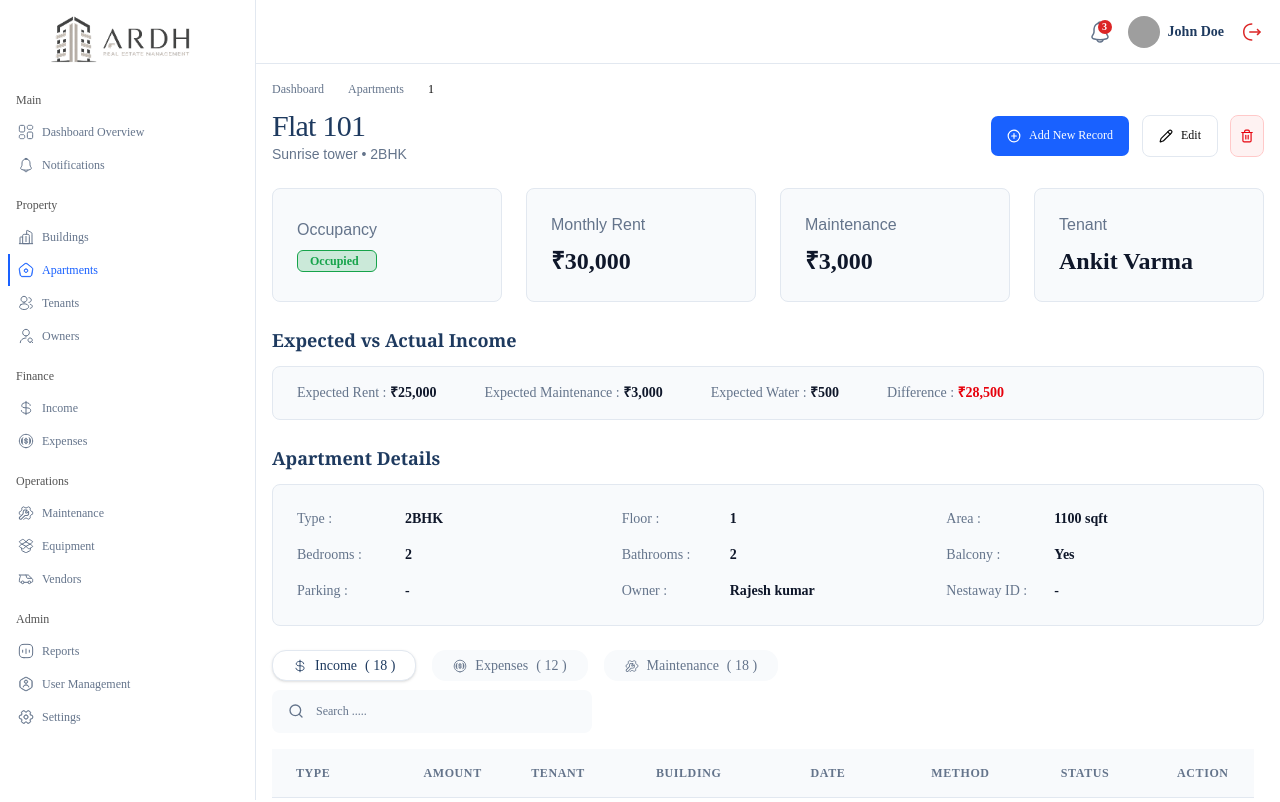
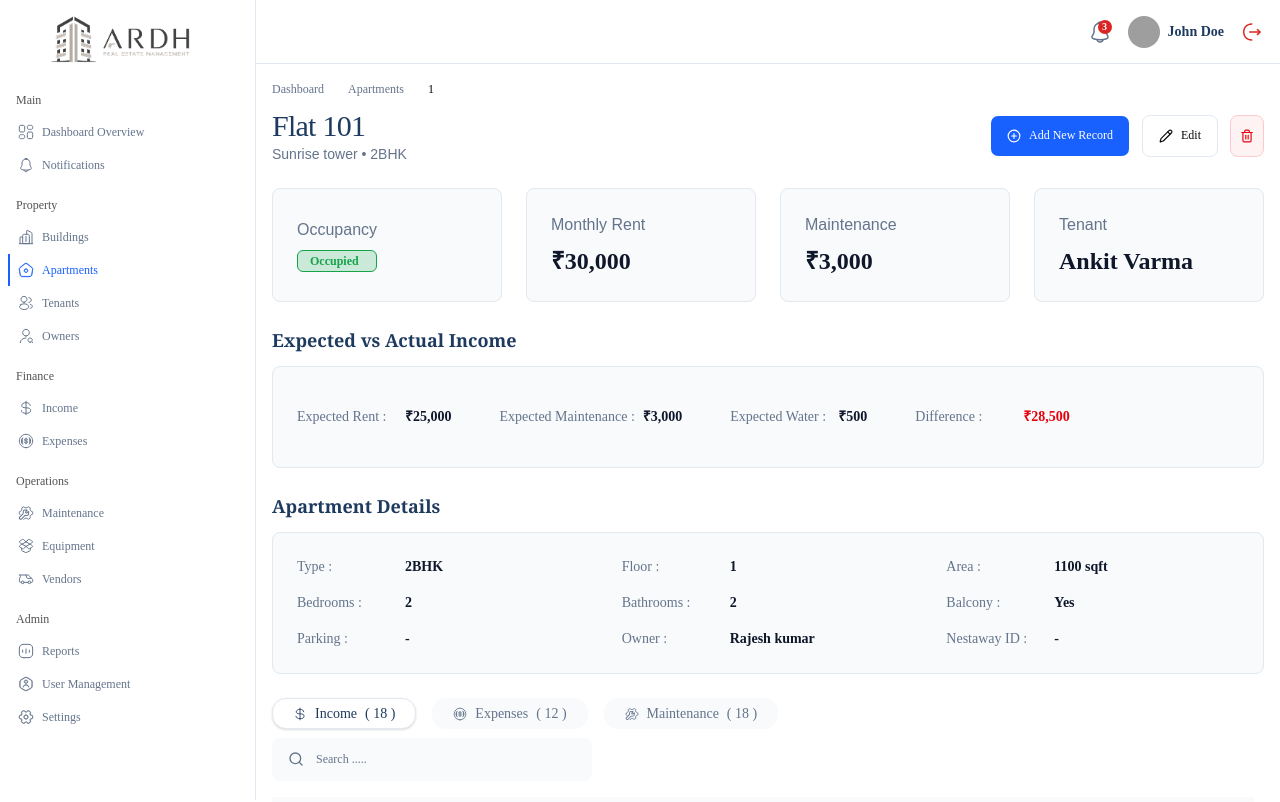
Before and after one commit to ArunRoy404/ardh-frontend, a React (Vite) app: page /apartments/1 in a window 1280 px wide. Shown: the top 802 px of the page. Built offline with nearby package versions, Linux system fonts and the light colour scheme; grey boxes are pictures that could not be loaded; some icons are missing.

Commit message:
feat: add reusable CommonDetailCard and CommonDetailLabel components with implementation in apartment and building details views

```diff
--- a/src/components/ApartmentDetails/ApartmentDetailsInfo.jsx
+++ b/src/components/ApartmentDetails/ApartmentDetailsInfo.jsx
@@ -1,62 +1,30 @@
-import React from "react"
-import DetailCard from "@/components/shared/DetailCard/DetailCard"
+import CommonDetailCard from "@/components/shared/DetailCard/CommonDetailCard"
+import CommonDetailLabel from "@/components/shared/DetailCard/CommonDetailLabel"
 
 const ApartmentDetailsInfo = ({ details }) => {
   return (
-    <div className="space-y-3">
-      <h3 className="text-lg font-bold text-primary font-serif">
-        Apartment Details
-      </h3>
-      <DetailCard className="grid grid-cols-1 md:grid-cols-3 gap-y-4 gap-x-8 text-sm">
+    <CommonDetailCard title="Apartment Details" cardClassName="text-sm">
+      <div className="grid grid-cols-1 md:grid-cols-3 gap-y-4 gap-x-8">
         {/* Column 1 */}
         <div className="space-y-4">
-          <div className="flex items-center gap-2">
-            <span className="text-dark-gray font-normal min-w-[100px]">Type :</span>
-            <span className="text-dark-accent font-semibold">{details.type}</span>
-          </div>
-          <div className="flex items-center gap-2">
-            <span className="text-dark-gray font-normal min-w-[100px]">Bedrooms :</span>
-            <span className="text-dark-accent font-semibold">{details.bedrooms}</span>
-          </div>
-          <div className="flex items-center gap-2">
-            <span className="text-dark-gray font-normal min-w-[100px]">Parking :</span>
-            <span className="text-dark-accent font-semibold">{details.parking}</span>
-          </div>
+          <CommonDetailLabel label="Type" value={details.type} />
+          <CommonDetailLabel label="Bedrooms" value={details.bedrooms} />
+          <CommonDetailLabel label="Parking" value={details.parking} />
         </div>
-
         {/* Column 2 */}
         <div className="space-y-4">
-          <div className="flex items-center gap-2">
-            <span className="text-dark-gray font-normal min-w-[100px]">Floor :</span>
-            <span className="text-dark-accent font-semibold">{details.floor}</span>
-          </div>
-          <div className="flex items-center gap-2">
-            <span className="text-dark-gray font-normal min-w-[100px]">Bathrooms :</span>
-            <span className="text-dark-accent font-semibold">{details.bathrooms}</span>
-          </div>
-          <div className="flex items-center gap-2">
-            <span className="text-dark-gray font-normal min-w-[100px]">Owner :</span>
-            <span className="text-dark-accent font-semibold">{details.owner}</span>
-          </div>
+          <CommonDetailLabel label="Floor" value={details.floor} />
+          <CommonDetailLabel label="Bathrooms" value={details.bathrooms} />
+          <CommonDetailLabel label="Owner" value={details.owner} />
         </div>
-
         {/* Column 3 */}
         <div className="space-y-4">
-          <div className="flex items-center gap-2">
-            <span className="text-dark-gray font-normal min-w-[100px]">Area :</span>
-            <span className="text-dark-accent font-semibold">{details.area}</span>
-          </div>
-          <div className="flex items-center gap-2">
-            <span className="text-dark-gray font-normal min-w-[100px]">Balcony :</span>
-            <span className="text-dark-accent font-semibold">{details.balcony}</span>
-          </div>
-          <div className="flex items-center gap-2">
-            <span className="text-dark-gray font-normal min-w-[100px]">Nestaway ID :</span>
-            <span className="text-dark-accent font-semibold">{details.nestawayId}</span>
-          </div>
+          <CommonDetailLabel label="Area" value={details.area} />
+          <CommonDetailLabel label="Balcony" value={details.balcony} />
+          <CommonDetailLabel label="Nestaway ID" value={details.nestawayId} />
         </div>
-      </DetailCard>
-    </div>
+      </div>
+    </CommonDetailCard>
   )
 }
 
--- a/src/components/ApartmentDetails/ApartmentIncomeExpected.jsx
+++ b/src/components/ApartmentDetails/ApartmentIncomeExpected.jsx
@@ -1,31 +1,20 @@
-import React from "react"
-import DetailCard from "@/components/shared/DetailCard/DetailCard"
+import CommonDetailCard from "@/components/shared/DetailCard/CommonDetailCard"
+import CommonDetailLabel from "@/components/shared/DetailCard/CommonDetailLabel"
 
 const ApartmentIncomeExpected = ({ details }) => {
   return (
-    <div className="space-y-3">
-      <h3 className="text-lg font-bold text-primary font-serif">
-        Expected vs Actual Income
-      </h3>
-      <DetailCard className="flex flex-wrap items-center gap-x-12 gap-y-3 text-sm py-4">
-        <div>
-          <span className="text-dark-gray font-normal">Expected Rent : </span>
-          <span className="text-dark-accent font-semibold">{details.expectedRent}</span>
-        </div>
-        <div>
-          <span className="text-dark-gray font-normal">Expected Maintenance : </span>
-          <span className="text-dark-accent font-semibold">{details.expectedMaintenance}</span>
-        </div>
-        <div>
-          <span className="text-dark-gray font-normal">Expected Water : </span>
-          <span className="text-dark-accent font-semibold">{details.expectedWater}</span>
-        </div>
-        <div>
-          <span className="text-dark-gray font-normal">Difference : </span>
-          <span className="text-red-600 font-semibold">{details.difference}</span>
-        </div>
-      </DetailCard>
-    </div>
+    <CommonDetailCard title="Expected vs Actual Income">
+      <div className="flex flex-wrap items-center gap-x-12 gap-y-3 text-sm py-4">
+        <CommonDetailLabel label="Expected Rent" value={details.expectedRent} />
+        <CommonDetailLabel label="Expected Maintenance" value={details.expectedMaintenance} />
+        <CommonDetailLabel label="Expected Water" value={details.expectedWater} />
+        <CommonDetailLabel
+          label="Difference"
+          value={details.difference}
+          valueClassName="text-red-600 font-semibold"
+        />
+      </div>
+    </CommonDetailCard>
   )
 }
 
--- a/src/components/BuildingDetails/BuldingDetailsInfo.jsx
+++ b/src/components/BuildingDetails/BuldingDetailsInfo.jsx
@@ -1,23 +1,24 @@
-import DetailCard from "@/components/shared/DetailCard/DetailCard"
+import CommonDetailCard from "@/components/shared/DetailCard/CommonDetailCard"
+import CommonDetailLabel from "@/components/shared/DetailCard/CommonDetailLabel"
 
 const BuldingDetailsInfo = ({ details = [] }) => {
   if (!details || details.length === 0) return null
 
   return (
-    <DetailCard className='grid grid-cols-1 md:grid-cols-2 gap-x-12 gap-y-4'>
-      {details.map((item, idx) => (
-        <div key={idx} className={item.className || "flex items-center gap-2"}>
-          <span className="text-dark-gray font-normal min-w-[100px]">{item.label} :</span>
-          {item.render ? (
-            item.render(item.value)
-          ) : (
-            <span className={item.valueClassName || "text-dark-accent font-semibold"}>
-              {item.value}
-            </span>
-          )}
-        </div>
-      ))}
-    </DetailCard>
+    <CommonDetailCard>
+      <div className="grid grid-cols-1 md:grid-cols-2 gap-x-12 gap-y-4">
+        {details.map((item, idx) => (
+          <CommonDetailLabel
+            key={idx}
+            label={item.label}
+            value={item.value}
+            render={item.render}
+            valueClassName={item.valueClassName}
+            className={item.className}
+          />
+        ))}
+      </div>
+    </CommonDetailCard>
   )
 }
 
--- /dev/null
+++ b/src/components/shared/DetailCard/CommonDetailCard.jsx
@@ -0,0 +1,33 @@
+import { cn } from "@/lib/utils"
+
+const CommonDetailCard = ({
+  children,
+  title,
+  className,
+  titleClassName,
+  cardClassName,
+}) => {
+  const card = (
+    <div className={cn(
+      "bg-stat-bg rounded-md p-6 border border text-sm font-['Poppins']",
+      cardClassName
+    )}>
+      {children}
+    </div>
+  )
+
+  if (title) {
+    return (
+      <div className={cn("space-y-3", className)}>
+        <h3 className={cn("text-lg font-bold text-primary font-serif", titleClassName)}>
+          {title}
+        </h3>
+        {card}
+      </div>
+    )
+  }
+
+  return card
+}
+
+export default CommonDetailCard
--- /dev/null
+++ b/src/components/shared/DetailCard/CommonDetailLabel.jsx
@@ -0,0 +1,27 @@
+import { cn } from "@/lib/utils"
+
+const CommonDetailLabel = ({
+  label,
+  value,
+  render,
+  valueClassName,
+  labelClassName,
+  className,
+}) => {
+  return (
+    <div className={cn("flex items-center gap-2", className)}>
+      <span className={cn("text-dark-gray font-normal min-w-[100px]", labelClassName)}>
+        {label} :
+      </span>
+      {render ? (
+        render(value)
+      ) : (
+        <span className={cn("text-dark-accent font-semibold", valueClassName)}>
+          {value}
+        </span>
+      )}
+    </div>
+  )
+}
+
+export default CommonDetailLabel
--- a/src/components/shared/DetailCard/DetailCard.jsx
+++ /dev/null
@@ -1,14 +0,0 @@
-import { cn } from "@/lib/utils"
-
-const DetailCard = ({ children, className }) => {
-    return (
-        <div className={cn(
-            "bg-stat-bg rounded-md p-6 border border text-sm font-['Poppins']",
-            className
-        )}>
-            {children}
-        </div>
-    )
-}
-
-export default DetailCard
```
